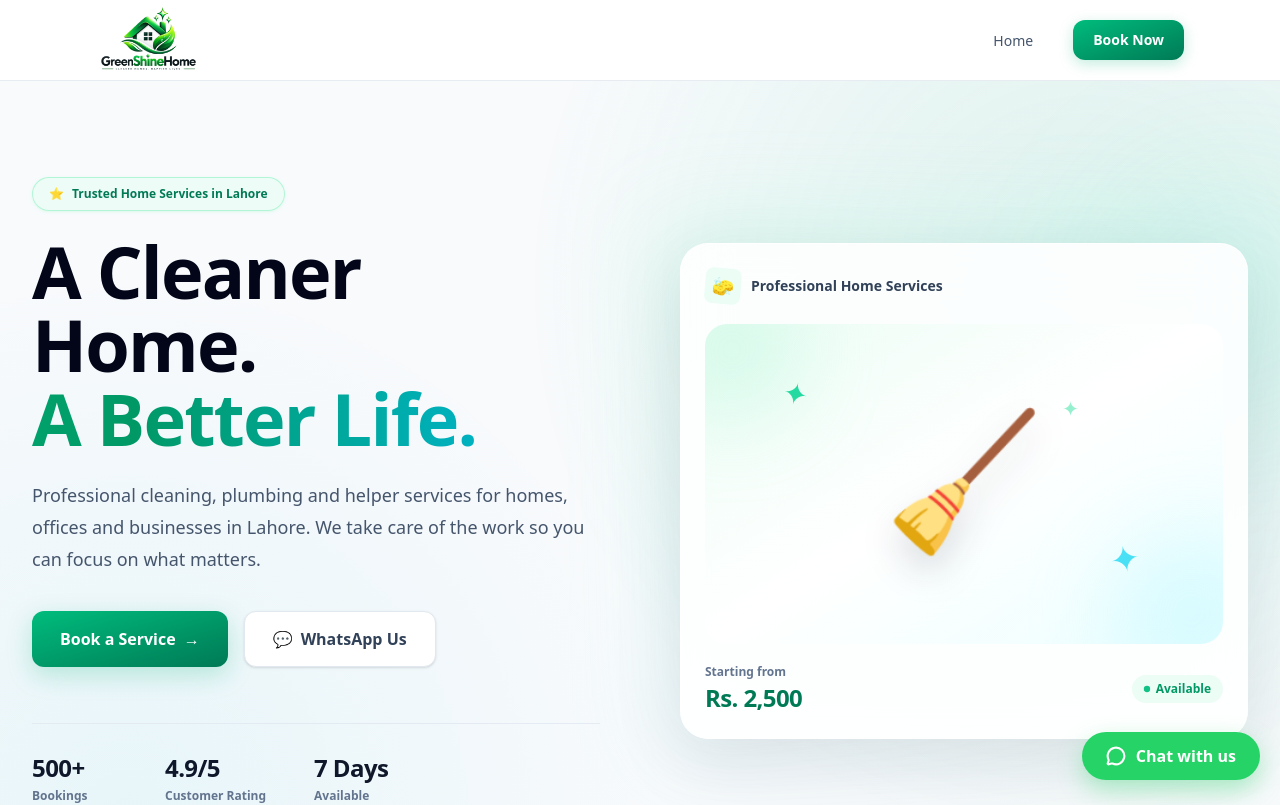
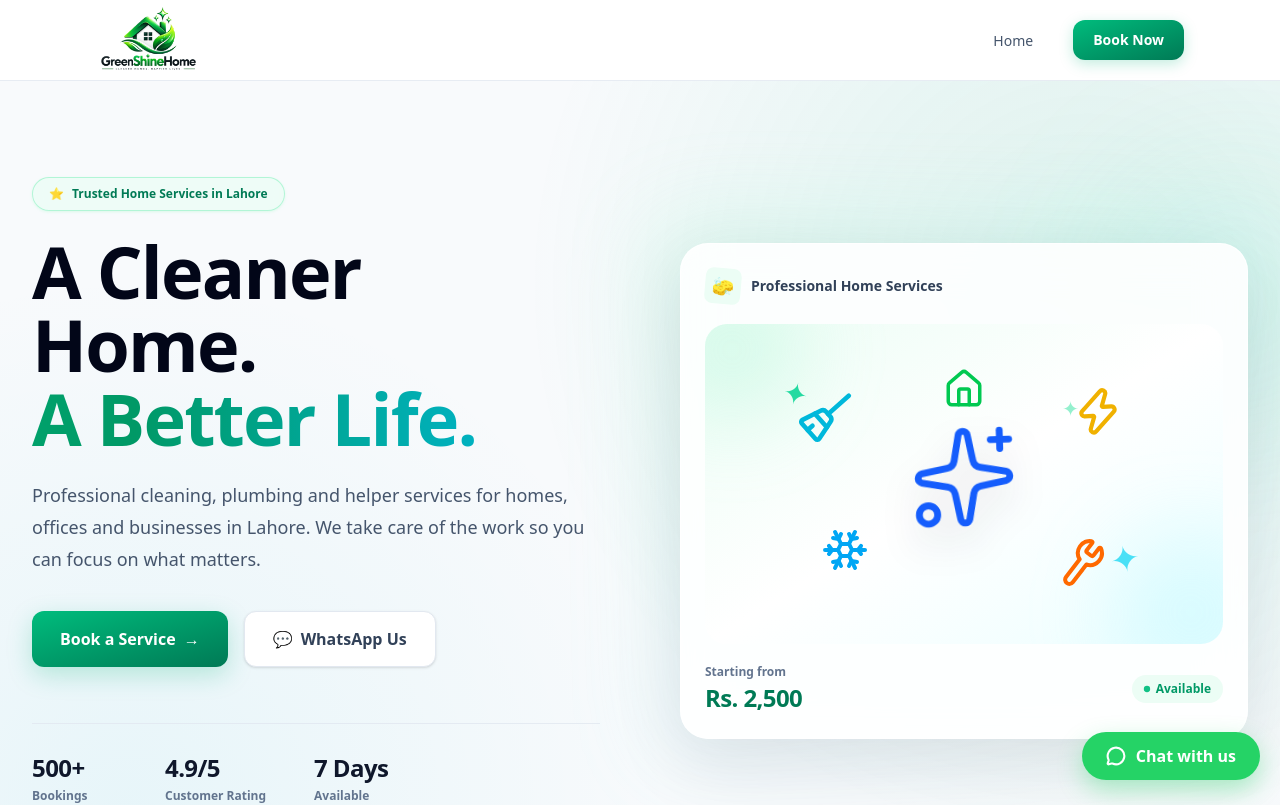
Before and after one commit to homegreenshine-netizen/greenshinehome, a Next.js app: page / in a window 1280 px wide. Shown: the top 805 px of the page. Built offline with nearby package versions, Linux system fonts and the light colour scheme; a web font is replaced by a local one.

Commit message:
update home

```diff
--- a/app/components/home/HeroSection.tsx
+++ b/app/components/home/HeroSection.tsx
@@ -5,6 +5,7 @@ import { motion } from "motion/react";
 import StaggerContainer from "../motion/StaggerContainer";
 import StaggerItem from "../motion/StaggerItem";
 import { useMotionVariants, buttonHover } from "../motion/animations";
+import { Broom, House, Snowflake, Sparkles, Wrench, Zap } from "lucide-react";
 
 const trustStats = [
   { value: "500+", label: "Bookings" },
@@ -568,6 +569,8 @@ export default function HeroSection() {
               </motion.span>
 
               {/* Main Cleaning Icon */}
+         <div className="relative z-10 h-[180px] w-[280px] sm:h-[220px] sm:w-[350px]">
+  {/* Main icon */}
   <motion.div
     aria-hidden="true"
     variants={floatMain}
@@ -575,15 +578,59 @@ export default function HeroSection() {
     animate="visible"
     whileHover={{ scale: 1.1 }}
     className="
-                  relative z-10
-                  text-[100px]
-                  leading-none
+      absolute left-1/2 top-1/2 -translate-x-1/2 -translate-y-1/2
+      text-blue-600
       drop-shadow-[0_18px_18px_rgba(15,23,42,0.14)]
-                  sm:text-[130px]
     "
   >
-                🧹
+    <Sparkles size={110} strokeWidth={1.5} />
   </motion.div>
+
+  {/* Cleaning */}
+  <motion.div
+    animate={{ y: [0, -12, 0], rotate: [0, 5, 0] }}
+    transition={{ duration: 3, repeat: Infinity, ease: "easeInOut" }}
+    className="absolute left-2 top-6 text-cyan-500"
+  >
+    <Broom size={55} />
+  </motion.div>
+
+  {/* Electrician */}
+  <motion.div
+    animate={{ y: [0, 10, 0], rotate: [0, -8, 0] }}
+    transition={{ duration: 2.5, repeat: Infinity, ease: "easeInOut" }}
+    className="absolute right-4 top-2 text-yellow-500"
+  >
+    <Zap size={50} />
+  </motion.div>
+
+  {/* AC */}
+  <motion.div
+    animate={{ y: [0, -8, 0], x: [0, 5, 0] }}
+    transition={{ duration: 3.5, repeat: Infinity, ease: "easeInOut" }}
+    className="absolute bottom-5 left-8 text-sky-500"
+  >
+    <Snowflake size={48} />
+  </motion.div>
+
+  {/* Tools */}
+  <motion.div
+    animate={{ rotate: [0, 8, -8, 0] }}
+    transition={{ duration: 4, repeat: Infinity, ease: "easeInOut" }}
+    className="absolute bottom-2 right-8 text-orange-500"
+  >
+    <Wrench size={48} />
+  </motion.div>
+
+  {/* Home services */}
+  <motion.div
+    animate={{ y: [0, -6, 0] }}
+    transition={{ duration: 2.8, repeat: Infinity, ease: "easeInOut" }}
+    className="absolute left-1/2 top-0 -translate-x-1/2 text-green-500"
+  >
+    <House size={42} />
+  </motion.div>
+</div>
             </div>
 
             {/* Card Footer */}
```
Lines whose indentation alone changed are shown as unchanged.
